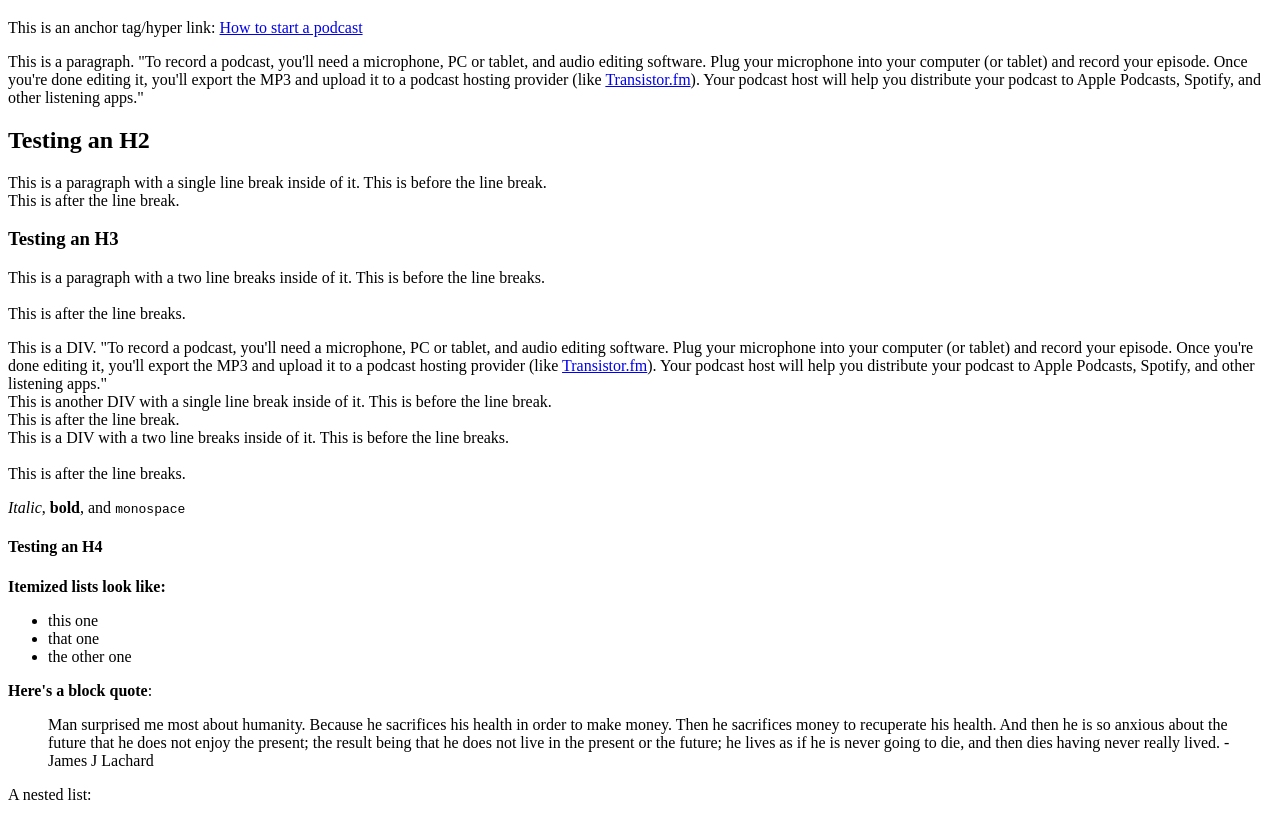
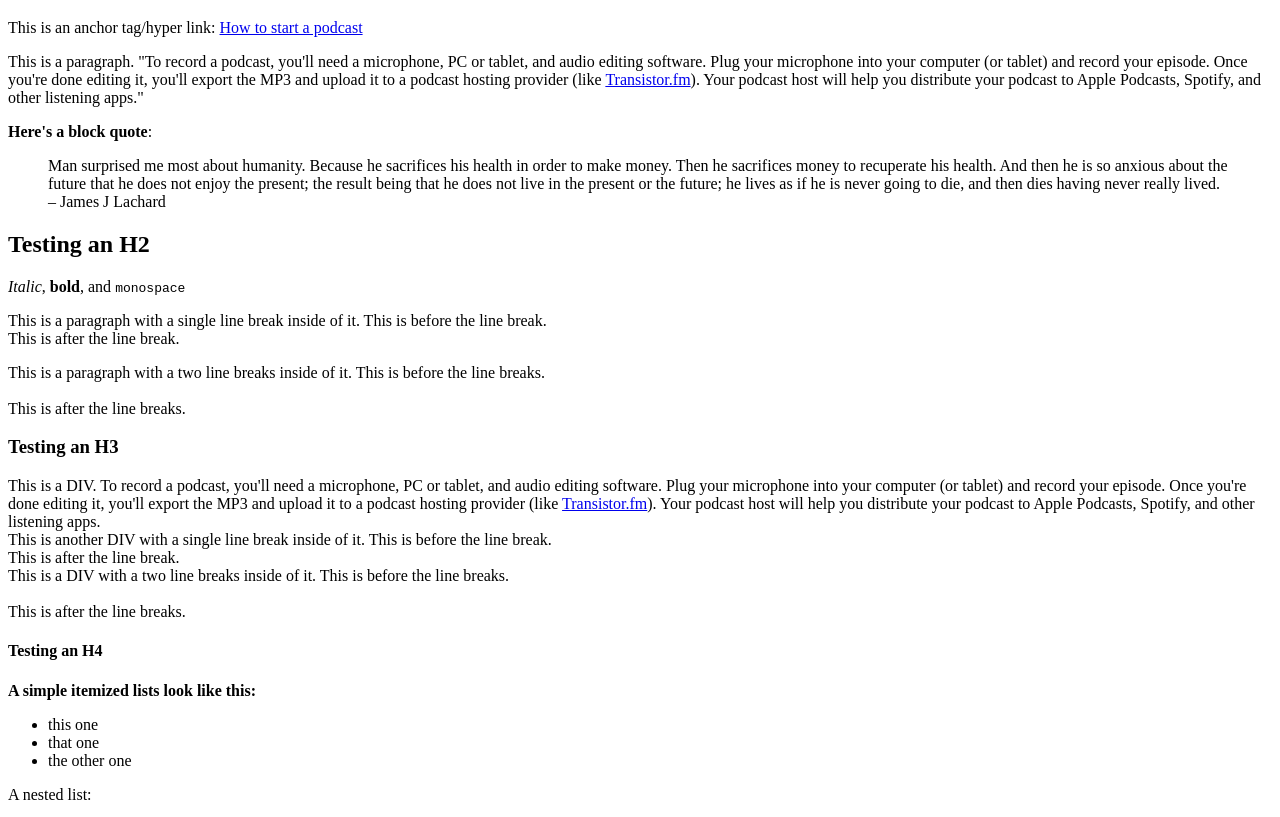
Before and after one commit to TransistorFM/rss-html-render-test, a plain HTML site: page test-html-elements.html in a window 1280 px wide. Shown: the part 129-946 px from the top of the page. Drawn offline with Linux system fonts and the light colour scheme.

Commit message:
Cleaning up RSS and HTML for V2 + cover image

```diff
--- a/test-html-elements.html
+++ b/test-html-elements.html
@@ -19,23 +19,37 @@
 </p>
 
 <p>
-    This is a paragraph. "To record a podcast, you'll need a microphone, PC or tablet, and audio editing software. Plug your microphone into your computer (or tablet) and record your episode. Once you're done editing it, you'll export the MP3 and upload it to a podcast hosting provider (like <a href="https://transistor.fm">Transistor.fm</a>). Your podcast host will help you distribute your podcast to Apple Podcasts, Spotify, and other listening apps."
+    This is a paragraph. "To record a podcast, you'll need a microphone, PC or tablet, and audio editing software. Plug your microphone into your computer (or tablet) and record your episode. Once you're done editing it, you'll export the MP3 and upload it to a podcast hosting provider (like <a href="https://transistor.fm/podcast-hosting/">Transistor.fm</a>). Your podcast host will help you distribute your podcast to Apple Podcasts, Spotify, and other listening apps."
 </p>
 
+<p>
+    <strong>Here's a block quote</strong>:
+</p>
+
+<blockquote>
+    <p>
+        Man surprised me most about humanity. Because he sacrifices his health in order to make money. Then he sacrifices money to recuperate his health. And then he is so anxious about the future that he does not enjoy the present; the result being that he does not live in the present or the future; he lives as if he is never going to die, and then dies having never really lived. – James J Lachard
+    </p>
+</blockquote>
+
 <h2>Testing an H2</h2>
+
+<p>
+    <em>Italic</em>, <strong>bold</strong>, and <code>monospace</code>
+</p>
 
 <p>
     This is a paragraph with a single line break inside of it. This is before the line break.<br>This is after the line break.
 </p>
 
-<h3>Testing an H3</h3>
-
 <p>
     This is a paragraph with a two line breaks inside of it. This is before the line breaks.<br><br>This is after the line breaks.
 </p>
 
+<h3>Testing an H3</h3>
+
 <div>
-    This is a DIV. "To record a podcast, you'll need a microphone, PC or tablet, and audio editing software. Plug your microphone into your computer (or tablet) and record your episode. Once you're done editing it, you'll export the MP3 and upload it to a podcast hosting provider (like <a href="https://transistor.fm">Transistor.fm</a>). Your podcast host will help you distribute your podcast to Apple Podcasts, Spotify, and other listening apps."
+    This is a DIV. To record a podcast, you'll need a microphone, PC or tablet, and audio editing software. Plug your microphone into your computer (or tablet) and record your episode. Once you're done editing it, you'll export the MP3 and upload it to a podcast hosting provider (like <a href="https://transistor.fm">Transistor.fm</a>). Your podcast host will help you distribute your podcast to Apple Podcasts, Spotify, and other listening apps.
 </div>
 
 <div>
@@ -46,14 +60,10 @@
     This is a DIV with a two line breaks inside of it. This is before the line breaks.<br><br>This is after the line breaks.
 </div>
 
-<p>
-    <em>Italic</em>, <strong>bold</strong>, and <code>monospace</code>
-</p>
-
 <h4>Testing an H4</h4>
 
 <p>
-    <strong>Itemized lists look like:</strong>
+    <strong>A simple itemized lists look like this:</strong>
 </p>
 
 <ul>
@@ -61,18 +71,6 @@
     <li>that one</li>
     <li>the other one</li>
 </ul>
-
-<p>
-    <strong>Here's a block quote</strong>:
-</p>
-
-<blockquote>
-<p>
-    Man surprised me most about humanity. Because he sacrifices his health in order to make money. Then he sacrifices money to recuperate his health. And then he is so
-    anxious about the future that he does not enjoy the present; the result being that he does not live in the present or the future; he lives as if he is never going to
-    die, and then dies having never really lived. -James J Lachard
-</p>
-</blockquote>
 
 <p>A nested list:</p>
 
@@ -128,7 +126,8 @@
 
 <p>A horizontal rule follows.</p>
 <hr />
-<p>Images are responsive by default:</p>
+
+<p>Images don't generally show up in podcast show notes, but here is an image just in case:</p>
 
 <div>
 <img alt="example image" src="https://images-internal.transistor.fm/images/episode/1338701/full_1684255645-artwork.jpg" style="width:100%" title="An exemplary image" />
```
Also changed, not shown: podcast-cover.jpg (added), 1 other file.
